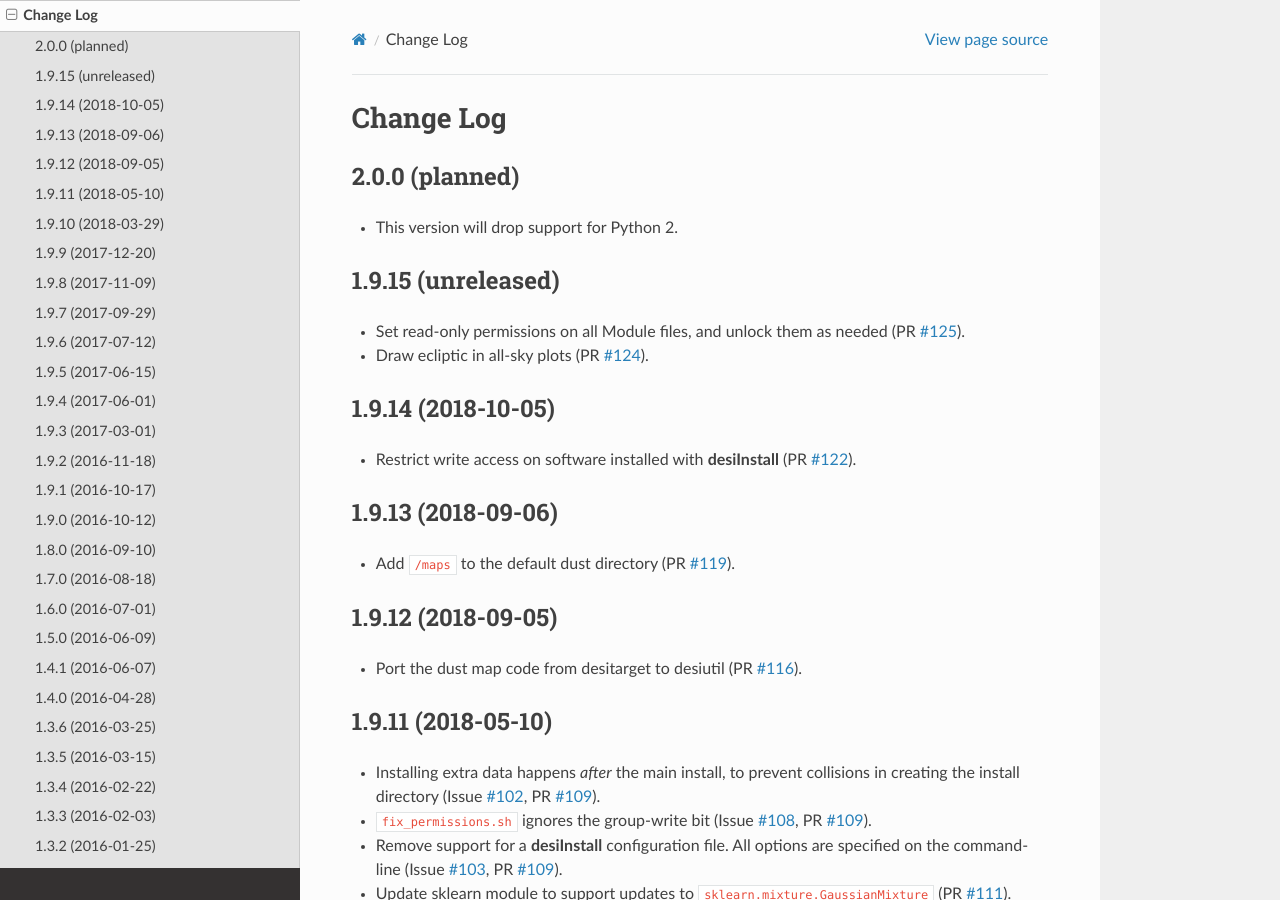
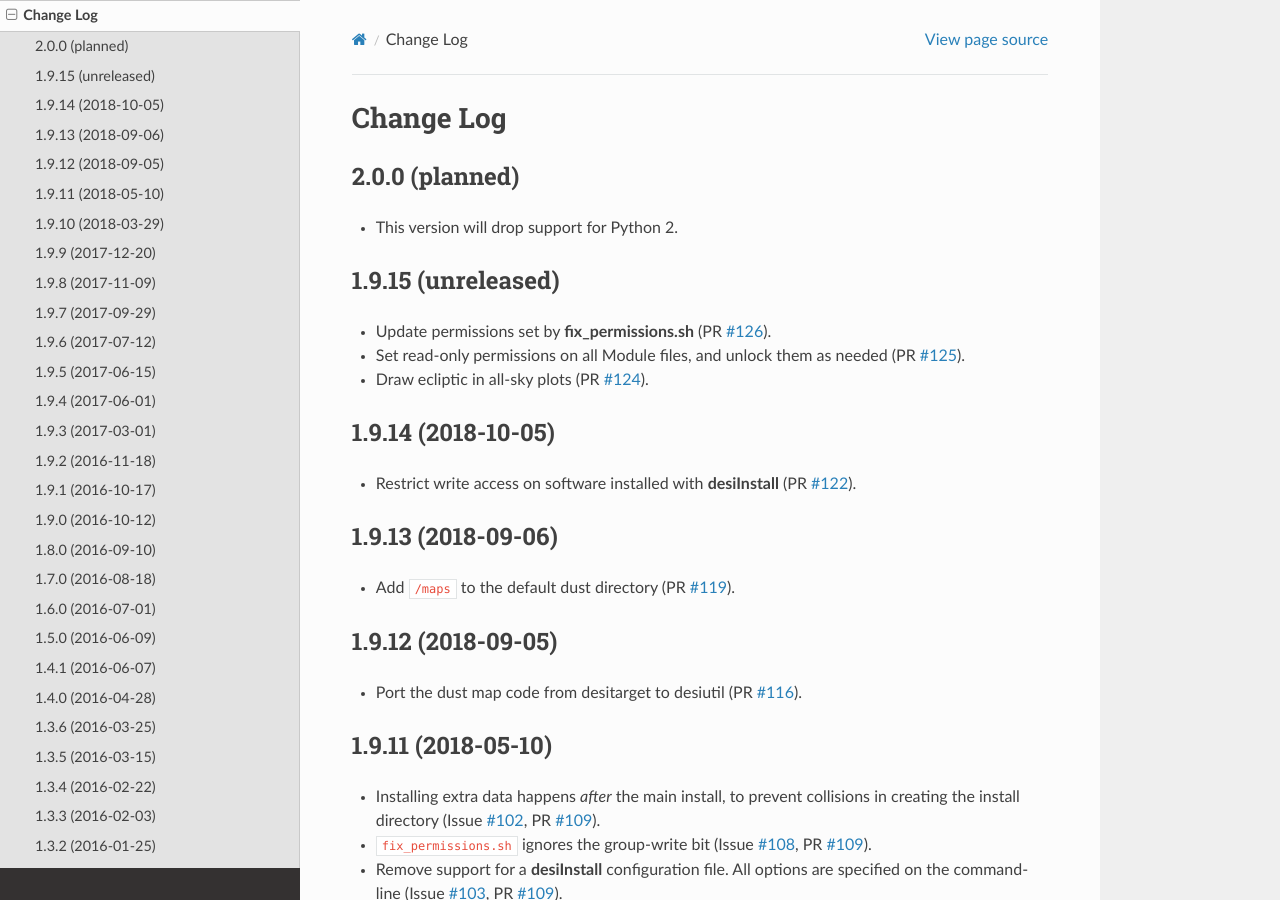
Before and after one commit to desihub/desiutil, a Sphinx documentation site: the page built from doc/changes.rst, in a window 1280 px wide and 900 px high. Built offline with Sphinx 7.4.7 and the Read the Docs theme 2.0.0, drawn with Linux system fonts in a browser that asks for light colours.

Commit message:
update change log

```diff
--- a/doc/changes.rst
+++ b/doc/changes.rst
@@ -10,9 +10,11 @@ Change Log
 1.9.15 (unreleased)
 -------------------
 
+* Update permissions set by :command:`fix_permissions.sh` (PR `#126`_).
 * Set read-only permissions on all Module files, and unlock them as needed (PR `#125`_).
 * Draw ecliptic in all-sky plots (PR `#124`_).
 
+.. _`#126`: https://github.com/desihub/desiutil/pull/126
 .. _`#125`: https://github.com/desihub/desiutil/pull/125
 .. _`#124`: https://github.com/desihub/desiutil/pull/124
 
```
